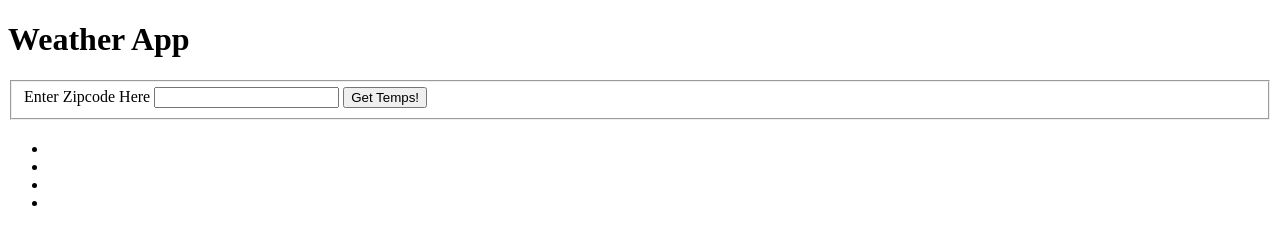
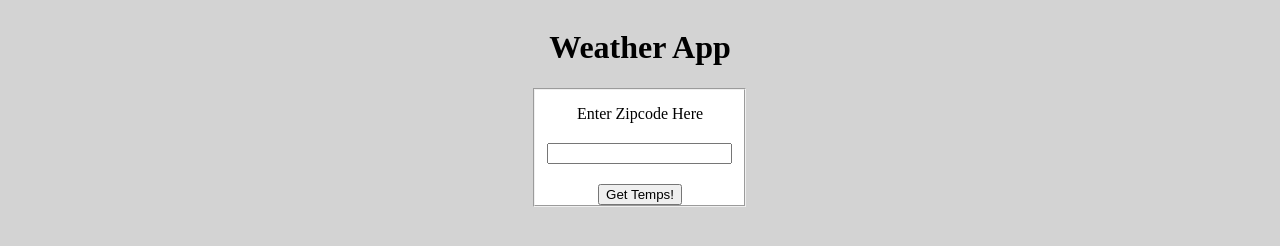
Before and after one commit to shannon-lichtenwalter/basic-drills, a plain HTML site: page index.html in a window 1280 px wide. Drawn offline with Linux system fonts and the light colour scheme.

Commit message:
minor changes

```diff
--- a/index.html
+++ b/index.html
@@ -6,6 +6,7 @@
   <meta name="viewport" content="width=device-width, initial-scale=1.0">
   <meta http-equiv="X-UA-Compatible" content="ie=edge">
   <title>Weather App</title>
+  <link rel="stylesheet" type="text/css" href="style.css">
 </head>
 
 <body>
--- a/main.js
+++ b/main.js
@@ -19,24 +19,24 @@ function submitForm(event) {
 }
 
 function getTempData(zipcode) {
-  console.log(zipcode);
   const url = `https://api.openweathermap.org/data/2.5/weather?zip=${zipcode},us&appid=4904dcdd9c11a68c767a9aa435ae14db`;
   return fetch(url, {
     method: 'GET'
   })
-    .then(res => res.json())
+    .then(res =>
+      (!res.ok)
+        ? res.json().then(e => Promise.reject(e))
+        : res.json()
+    )
     .then(res => {
-      console.log(res);
       const city = res.name;
       const kelvin = res.main.temp;
       const sky = res.weather[0].description;
-      console.log(city);
-      console.log(kelvin);
-      console.log(sky);
-      document.getElementById('cityName').insertAdjacentHTML('beforeend', `Checkout the weather in: ${city}`);
+      document.getElementById('cityName').insertAdjacentHTML('beforeend', `Check out the weather in: ${city}`);
       document.getElementById('kelvin').insertAdjacentHTML('beforeend', `Temp: ${Math.floor(kelvin)} degrees kelvins`);
       document.getElementById('celcius').insertAdjacentHTML('beforeend', `Temp: ${Math.floor(kelvin - 273.15)} degrees celcius`);
       document.getElementById('farenheit').insertAdjacentHTML('beforeend', `Temp: ${Math.floor(kelvin * (9 / 5) - 459.67)} degrees farenheit`);
       document.getElementById('sky').insertAdjacentHTML('beforeend', `Sky looks: ${sky}`);
-    });
+    })
+    .catch(e => document.getElementById('cityName').insertAdjacentHTML('beforeend', `Oops! <span class='capitalize'>${e.message}</span>. Please Try Another Zipcode`));
 }
--- /dev/null
+++ b/style.css
@@ -0,0 +1,32 @@
+body {
+  background-color: lightgrey
+}
+ul > li {
+  list-style: none;
+}
+
+.capitalize {
+  color: red;
+  text-transform: capitalize;
+}
+
+header, main{
+  width: 60%;
+  margin: 0 auto;
+  display: flex;
+  flex-direction: column;
+  align-items: center;
+}
+
+fieldset {
+  display: flex;
+  flex-direction: column;
+  height: 100px;
+  background-color: white;
+}
+
+input, label, button {
+  margin: 10px auto;
+  text-align: center;
+
+}
```
